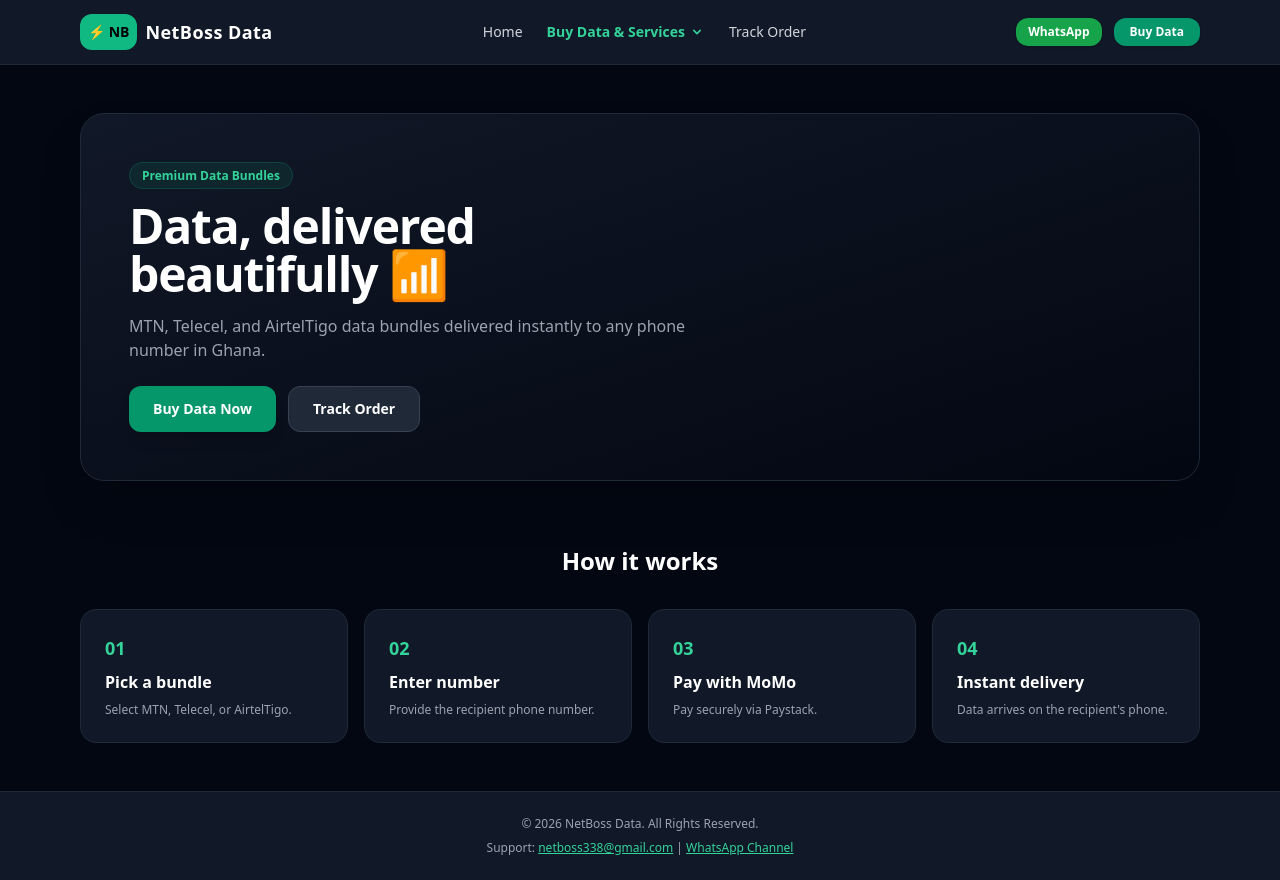
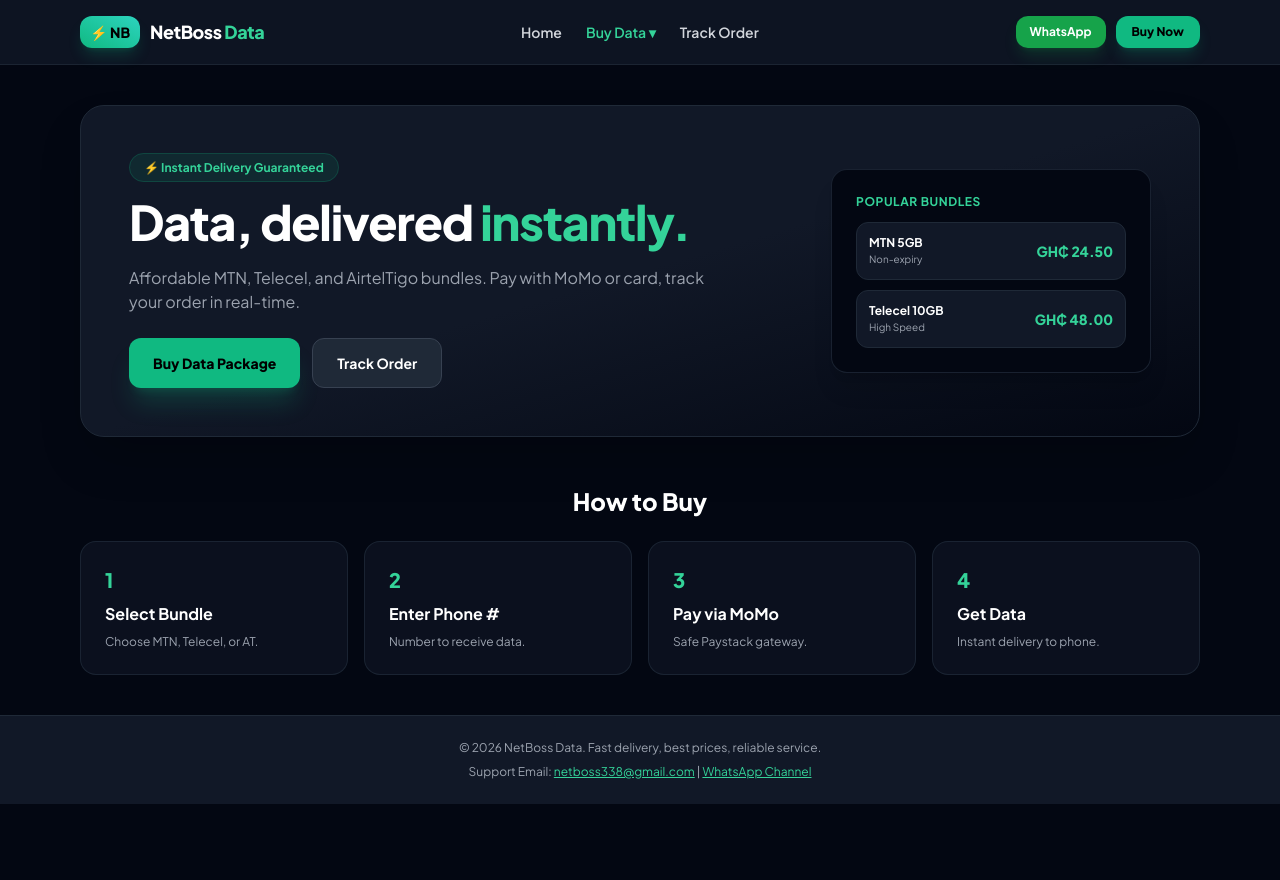
Before and after one commit to streetlegacy158-source/netboss, a Flask app: page / in a window 1280 px wide. After the commit the page ends 804 px from the top, so only its background shows below. Run offline with Flask 3, Linux system fonts and the light colour scheme; data that the repository does not hold is empty; some libraries are stand-ins or nearby versions.

Commit message:
Redesign store frontend to match professional storefront layout

```diff
--- a/templates/index.html
+++ b/templates/index.html
@@ -3,129 +3,151 @@
 <head>
     <meta charset="UTF-8">
     <meta name="viewport" content="width=device-width, initial-scale=1.0">
-    <title>NetBoss Data - Automated Bundles Store</title>
+    <title>NetBoss Data - Automated Bundles</title>
     <script src="https://cdn.tailwindcss.com"></script>
     <script src="https://js.paystack.co/v1/inline.js"></script>
+    <link href="https://fonts.googleapis.com/css2?family=Plus+Jakarta+Sans:wght@400;500;600;700;800&display=swap" rel="stylesheet">
+    <style>
+        body { font-family: 'Plus Jakarta Sans', sans-serif; }
+    </style>
 </head>
-<body class="bg-gray-950 text-gray-100 min-h-screen flex flex-col justify-between font-sans">
+<body class="bg-gray-950 text-gray-100 min-h-screen flex flex-col justify-between">
 
     <!-- Header / Navbar -->
-    <header class="bg-gray-900 border-b border-gray-800 sticky top-0 z-50">
+    <header class="bg-gray-900/80 backdrop-blur-lg border-b border-gray-800/80 sticky top-0 z-50">
         <div class="max-w-6xl mx-auto px-4 py-3.5 flex justify-between items-center">
-            <div class="flex items-center space-x-2 cursor-pointer" onclick="switchTab('home')">
-                <div class="bg-emerald-500 text-black font-black p-2 rounded-xl text-sm">⚡ NB</div>
-                <span class="font-bold text-lg tracking-wide text-white">NetBoss Data</span>
+            <div class="flex items-center space-x-2.5 cursor-pointer" onclick="switchTab('home')">
+                <div class="bg-gradient-to-tr from-emerald-500 to-teal-400 text-black font-black px-2.5 py-1.5 rounded-xl text-sm shadow-lg shadow-emerald-500/20">⚡ NB</div>
+                <span class="font-extrabold text-lg tracking-tight text-white">NetBoss <span class="text-emerald-400">Data</span></span>
             </div>
 
-            <nav class="hidden md:flex items-center space-x-6 text-sm font-medium">
-                <button onclick="switchTab('home')" class="text-gray-300 hover:text-white transition">Home</button>
+            <!-- Navigation -->
+            <nav class="hidden md:flex items-center space-x-6 text-sm font-semibold">
+                <button onclick="switchTab('home')" class="text-gray-300 hover:text-emerald-400 transition">Home</button>
 
-                <!-- BUY DATA DROPDOWN -->
+                <!-- Dropdown Menu for Networks -->
                 <div class="relative group">
-                    <button class="flex items-center space-x-1 text-emerald-400 hover:text-emerald-300 transition py-2 font-semibold">
-                        <span>Buy Data & Services</span>
-                        <svg class="w-4 h-4 fill-current" viewBox="0 0 20 20"><path d="M5.293 7.293a1 1 0 011.414 0L10 10.586l3.293-3.293a1 1 0 111.414 1.414l-4 4a1 1 0 01-1.414 0l-4-4a1 1 0 010-1.414z"/></svg>
+                    <button class="flex items-center space-x-1 text-emerald-400 hover:text-emerald-300 transition py-2">
+                        <span>Buy Data ▾</span>
                     </button>
-                    <div class="absolute left-0 mt-0 w-48 bg-gray-900 border border-gray-800 rounded-xl shadow-2xl py-2 hidden group-hover:block transition-all z-50">
+                    <div class="absolute left-0 mt-0 w-48 bg-gray-900 border border-gray-800 rounded-2xl shadow-2xl py-2 hidden group-hover:block transition-all z-50">
                         <button onclick="selectNetworkAndBuy('YELLO')" class="w-full text-left px-4 py-2 text-xs text-gray-300 hover:bg-gray-800 hover:text-emerald-400 flex items-center justify-between">
                             <span>MTN Ghana</span>
-                            <span class="bg-yellow-500/20 text-yellow-400 px-1.5 py-0.5 text-[10px] rounded">Yellow</span>
+                            <span class="bg-yellow-500/20 text-yellow-400 px-1.5 py-0.5 text-[10px] rounded font-bold">MTN</span>
                         </button>
                         <button onclick="selectNetworkAndBuy('TELECEL')" class="w-full text-left px-4 py-2 text-xs text-gray-300 hover:bg-gray-800 hover:text-red-400 flex items-center justify-between">
                             <span>Telecel Ghana</span>
-                            <span class="bg-red-500/20 text-red-400 px-1.5 py-0.5 text-[10px] rounded">Telecel</span>
+                            <span class="bg-red-500/20 text-red-400 px-1.5 py-0.5 text-[10px] rounded font-bold">Telecel</span>
                         </button>
                         <button onclick="selectNetworkAndBuy('AT_PREMIUM')" class="w-full text-left px-4 py-2 text-xs text-gray-300 hover:bg-gray-800 hover:text-blue-400 flex items-center justify-between">
-                            <span>AirtelTigo (AT)</span>
-                            <span class="bg-blue-500/20 text-blue-400 px-1.5 py-0.5 text-[10px] rounded">AT</span>
+                            <span>AirtelTigo</span>
+                            <span class="bg-blue-500/20 text-blue-400 px-1.5 py-0.5 text-[10px] rounded font-bold">AT</span>
                         </button>
                     </div>
                 </div>
 
-                <button onclick="switchTab('orders')" class="text-gray-300 hover:text-white transition">Track Order</button>
+                <button onclick="switchTab('orders')" class="text-gray-300 hover:text-emerald-400 transition">Track Order</button>
             </nav>
 
-            <div class="flex items-center space-x-3">
-                <a href="{{ store.whatsappChannel }}" target="_blank" class="bg-green-600 hover:bg-green-500 text-white px-3 py-1.5 rounded-xl text-xs font-semibold transition shadow">WhatsApp</a>
-                <button onclick="switchTab('buy')" class="bg-emerald-600 hover:bg-emerald-500 text-white px-4 py-1.5 rounded-xl text-xs font-bold transition shadow">Buy Data</button>
+            <div class="flex items-center space-x-2.5">
+                <a href="{{ store.whatsappChannel }}" target="_blank" class="bg-green-600 hover:bg-green-500 text-white px-3.5 py-2 rounded-xl text-xs font-bold transition shadow-lg shadow-green-600/20">WhatsApp</a>
+                <button onclick="switchTab('buy')" class="bg-emerald-500 hover:bg-emerald-400 text-black px-4 py-2 rounded-xl text-xs font-extrabold transition shadow-lg shadow-emerald-500/20">Buy Now</button>
             </div>
         </div>
     </header>
 
-    <!-- Main Content Container -->
+    <!-- Main Content Area -->
     <main class="flex-grow">
 
-        <!-- TAB 1: HOME -->
-        <section id="sec-home" class="tab-section max-w-6xl mx-auto px-4 py-12 space-y-16">
-            <div class="bg-gradient-to-br from-gray-900 to-gray-950 border border-gray-800 rounded-3xl p-8 md:p-12 shadow-2xl flex flex-col md:flex-row justify-between items-center gap-8">
-                <div class="space-y-4 max-w-xl">
-                    <span class="bg-emerald-500/10 text-emerald-400 border border-emerald-500/20 text-xs px-3 py-1 rounded-full font-semibold">Premium Data Bundles</span>
-                    <h1 class="text-4xl md:text-5xl font-black text-white tracking-tight">Data, delivered beautifully 📶</h1>
-                    <p class="text-gray-400 text-sm md:text-base leading-relaxed">MTN, Telecel, and AirtelTigo data bundles delivered instantly to any phone number in Ghana.</p>
-                    <div class="flex space-x-3 pt-2">
-                        <button onclick="switchTab('buy')" class="bg-emerald-600 hover:bg-emerald-500 text-white font-bold px-6 py-3 rounded-xl transition shadow-lg text-sm">Buy Data Now</button>
-                        <button onclick="switchTab('orders')" class="bg-gray-800 hover:bg-gray-700 text-white font-semibold px-6 py-3 rounded-xl transition border border-gray-700 text-sm">Track Order</button>
+        <!-- TAB 1: HOME PAGE -->
+        <section id="sec-home" class="tab-section max-w-6xl mx-auto px-4 py-10 space-y-12">
+
+            <!-- Hero Banner -->
+            <div class="bg-gradient-to-br from-gray-900 via-gray-900 to-gray-950 border border-gray-800 rounded-3xl p-8 md:p-12 shadow-2xl flex flex-col md:flex-row justify-between items-center gap-8">
+                <div class="space-y-5 max-w-xl">
+                    <span class="bg-emerald-500/10 text-emerald-400 border border-emerald-500/20 text-xs px-3.5 py-1.5 rounded-full font-bold">⚡ Instant Delivery Guaranteed</span>
+                    <h1 class="text-4xl md:text-5xl font-extrabold text-white tracking-tight leading-tight">Data, delivered <span class="text-emerald-400">instantly.</span></h1>
+                    <p class="text-gray-400 text-sm md:text-base leading-relaxed">Affordable MTN, Telecel, and AirtelTigo bundles. Pay with MoMo or card, track your order in real-time.</p>
+                    <div class="flex space-x-3 pt-1">
+                        <button onclick="switchTab('buy')" class="bg-emerald-500 hover:bg-emerald-400 text-black font-extrabold px-6 py-3.5 rounded-xl transition shadow-xl shadow-emerald-500/20 text-sm">Buy Data Package</button>
+                        <button onclick="switchTab('orders')" class="bg-gray-800 hover:bg-gray-700 text-white font-bold px-6 py-3.5 rounded-xl transition border border-gray-700 text-sm">Track Order</button>
+                    </div>
+                </div>
+
+                <!-- Featured Bundles Quick Display -->
+                <div class="bg-gray-950 border border-gray-800/80 p-6 rounded-2xl w-full md:w-80 shadow-xl space-y-3">
+                    <h3 class="font-bold text-xs text-emerald-400 uppercase tracking-wider">Popular Bundles</h3>
+                    <div class="space-y-2.5 text-xs">
+                        <div onclick="selectNetworkAndBuy('YELLO')" class="flex justify-between items-center bg-gray-900 hover:bg-gray-800 p-3 rounded-xl cursor-pointer transition border border-gray-800">
+                            <div><span class="font-bold text-white">MTN 5GB</span><p class="text-[10px] text-gray-400">Non-expiry</p></div>
+                            <span class="text-emerald-400 font-extrabold text-sm">GH₵ 24.50</span>
+                        </div>
+                        <div onclick="selectNetworkAndBuy('TELECEL')" class="flex justify-between items-center bg-gray-900 hover:bg-gray-800 p-3 rounded-xl cursor-pointer transition border border-gray-800">
+                            <div><span class="font-bold text-white">Telecel 10GB</span><p class="text-[10px] text-gray-400">High Speed</p></div>
+                            <span class="text-emerald-400 font-extrabold text-sm">GH₵ 48.00</span>
+                        </div>
                     </div>
                 </div>
             </div>
 
             <!-- How It Works -->
-            <div class="space-y-8">
-                <h2 class="text-2xl font-bold text-center text-white">How it works</h2>
+            <div class="space-y-6">
+                <h2 class="text-2xl font-extrabold text-center text-white">How to Buy</h2>
                 <div class="grid grid-cols-1 md:grid-cols-4 gap-4">
-                    <div class="bg-gray-900 border border-gray-800 p-6 rounded-2xl space-y-2"><span class="text-emerald-400 font-black text-lg">01</span><h3 class="font-bold text-white">Pick a bundle</h3><p class="text-xs text-gray-400">Select MTN, Telecel, or AirtelTigo.</p></div>
-                    <div class="bg-gray-900 border border-gray-800 p-6 rounded-2xl space-y-2"><span class="text-emerald-400 font-black text-lg">02</span><h3 class="font-bold text-white">Enter number</h3><p class="text-xs text-gray-400">Provide the recipient phone number.</p></div>
-                    <div class="bg-gray-900 border border-gray-800 p-6 rounded-2xl space-y-2"><span class="text-emerald-400 font-black text-lg">03</span><h3 class="font-bold text-white">Pay with MoMo</h3><p class="text-xs text-gray-400">Pay securely via Paystack.</p></div>
-                    <div class="bg-gray-900 border border-gray-800 p-6 rounded-2xl space-y-2"><span class="text-emerald-400 font-black text-lg">04</span><h3 class="font-bold text-white">Instant delivery</h3><p class="text-xs text-gray-400">Data arrives on the recipient's phone.</p></div>
+                    <div class="bg-gray-900/60 border border-gray-800/80 p-6 rounded-2xl space-y-2"><span class="text-emerald-400 font-black text-xl">1</span><h3 class="font-bold text-white">Select Bundle</h3><p class="text-xs text-gray-400">Choose MTN, Telecel, or AT.</p></div>
+                    <div class="bg-gray-900/60 border border-gray-800/80 p-6 rounded-2xl space-y-2"><span class="text-emerald-400 font-black text-xl">2</span><h3 class="font-bold text-white">Enter Phone #</h3><p class="text-xs text-gray-400">Number to receive data.</p></div>
+                    <div class="bg-gray-900/60 border border-gray-800/80 p-6 rounded-2xl space-y-2"><span class="text-emerald-400 font-black text-xl">3</span><h3 class="font-bold text-white">Pay via MoMo</h3><p class="text-xs text-gray-400">Safe Paystack gateway.</p></div>
+                    <div class="bg-gray-900/60 border border-gray-800/80 p-6 rounded-2xl space-y-2"><span class="text-emerald-400 font-black text-xl">4</span><h3 class="font-bold text-white">Get Data</h3><p class="text-xs text-gray-400">Instant delivery to phone.</p></div>
                 </div>
             </div>
+
         </section>
 
-        <!-- TAB 2: BUY DATA -->
-        <section id="sec-buy" class="tab-section hidden max-w-xl mx-auto px-4 py-12">
+        <!-- TAB 2: BUY DATA FORM -->
+        <section id="sec-buy" class="tab-section hidden max-w-lg mx-auto px-4 py-10">
             <div class="bg-gray-900 border border-gray-800 rounded-3xl p-8 shadow-2xl space-y-6">
                 <div>
-                    <h2 class="text-2xl font-black text-white">Purchase Data Bundle</h2>
-                    <p class="text-xs text-gray-400 mt-1">Select network provider and live bundle package.</p>
+                    <h2 class="text-2xl font-black text-white">Buy Data Bundle</h2>
+                    <p class="text-xs text-gray-400 mt-1">Select network, package capacity, and recipient number.</p>
                 </div>
                 <form id="paymentForm" class="space-y-4">
                     <div>
-                        <label class="block text-xs font-semibold uppercase tracking-wider text-gray-400 mb-1.5">Recipient Phone Number</label>
-                        <input type="text" id="phoneNumber" placeholder="e.g. 0241234567" required
-                               class="w-full bg-gray-950 border border-gray-800 rounded-xl p-3.5 text-white focus:ring-2 focus:ring-emerald-500 outline-none text-sm">
+                        <label class="block text-xs font-bold uppercase tracking-wider text-gray-400 mb-1.5">Recipient Phone Number</label>
+                        <input type="text" id="phoneNumber" placeholder="024XXXXXXX" required
+                               class="w-full bg-gray-950 border border-gray-800 rounded-xl p-3.5 text-white focus:ring-2 focus:ring-emerald-500 outline-none text-sm font-semibold">
                     </div>
                     <div>
-                        <label class="block text-xs font-semibold uppercase tracking-wider text-gray-400 mb-1.5">Network Provider</label>
-                        <select id="network" onchange="updateCapacities()" class="w-full bg-gray-950 border border-gray-800 rounded-xl p-3.5 text-white focus:ring-2 focus:ring-emerald-500 outline-none text-sm">
-                            <option value="YELLO">MTN (YELLO)</option>
-                            <option value="TELECEL">Telecel</option>
+                        <label class="block text-xs font-bold uppercase tracking-wider text-gray-400 mb-1.5">Network Provider</label>
+                        <select id="network" onchange="updateCapacities()" class="w-full bg-gray-950 border border-gray-800 rounded-xl p-3.5 text-white focus:ring-2 focus:ring-emerald-500 outline-none text-sm font-semibold">
+                            <option value="YELLO">MTN Ghana (YELLO)</option>
+                            <option value="TELECEL">Telecel Ghana</option>
                             <option value="AT_PREMIUM">AirtelTigo (AT)</option>
                         </select>
                     </div>
                     <div>
-                        <label class="block text-xs font-semibold uppercase tracking-wider text-gray-400 mb-1.5">Data Capacity & Price</label>
-                        <select id="capacity" class="w-full bg-gray-950 border border-gray-800 rounded-xl p-3.5 text-white focus:ring-2 focus:ring-emerald-500 outline-none text-sm">
-                            <option value="" disabled selected>Loading live catalog...</option>
+                        <label class="block text-xs font-bold uppercase tracking-wider text-gray-400 mb-1.5">Bundle Capacity & Price</label>
+                        <select id="capacity" class="w-full bg-gray-950 border border-gray-800 rounded-xl p-3.5 text-white focus:ring-2 focus:ring-emerald-500 outline-none text-sm font-semibold">
+                            <!-- Populated dynamically / with defaults -->
                         </select>
                     </div>
-                    <button type="submit" class="w-full bg-emerald-600 hover:bg-emerald-500 text-white font-bold py-4 rounded-xl transition shadow-lg text-sm tracking-wide mt-2">
-                        Pay & Deliver Instantly
+                    <button type="submit" class="w-full bg-emerald-500 hover:bg-emerald-400 text-black font-extrabold py-4 rounded-xl transition shadow-xl shadow-emerald-500/20 text-sm tracking-wide mt-2">
+                        Pay & Fulfill Order
                     </button>
                 </form>
             </div>
         </section>
 
         <!-- TAB 3: TRACK ORDER -->
-        <section id="sec-orders" class="tab-section hidden max-w-2xl mx-auto px-4 py-12">
+        <section id="sec-orders" class="tab-section hidden max-w-xl mx-auto px-4 py-10">
             <div class="bg-gray-900 border border-gray-800 rounded-3xl p-8 shadow-2xl space-y-6">
                 <div>
                     <h2 class="text-2xl font-black text-white">Track Order Delivery</h2>
-                    <p class="text-xs text-gray-400 mt-1">Enter your reference code to view delivery status.</p>
+                    <p class="text-xs text-gray-400 mt-1">Enter your order reference code to check delivery status.</p>
                 </div>
                 <div class="flex space-x-2">
-                    <input type="text" id="orderRef" placeholder="Enter Reference Code"
-                           class="w-full bg-gray-950 border border-gray-800 rounded-xl p-3.5 text-sm text-white focus:ring-2 focus:ring-emerald-500 outline-none">
-                    <button onclick="checkOrderStatus()" class="bg-emerald-600 hover:bg-emerald-500 px-6 py-3.5 rounded-xl text-sm font-bold transition shadow whitespace-nowrap">Track</button>
+                    <input type="text" id="orderRef" placeholder="e.g. API-LX5GZ..."
+                           class="w-full bg-gray-950 border border-gray-800 rounded-xl p-3.5 text-sm text-white focus:ring-2 focus:ring-emerald-500 outline-none font-mono">
+                    <button onclick="checkOrderStatus()" class="bg-emerald-500 hover:bg-emerald-400 text-black px-6 py-3.5 rounded-xl text-sm font-extrabold transition shadow">Track</button>
                 </div>
                 <div id="orderResult" class="text-xs bg-gray-950 p-4 rounded-2xl border border-gray-800 text-gray-300 font-mono hidden whitespace-pre-wrap"></div>
             </div>
@@ -135,11 +157,26 @@
 
     <!-- Footer -->
     <footer class="bg-gray-900 border-t border-gray-800 text-center py-6 text-xs text-gray-400 space-y-2">
-        <p>&copy; 2026 NetBoss Data. All Rights Reserved.</p>
-        <p>Support: <a href="mailto:{{ store.email }}" class="text-emerald-400 underline">{{ store.email }}</a> | <a href="{{ store.whatsappChannel }}" target="_blank" class="text-emerald-400 underline">WhatsApp Channel</a></p>
+        <p>&copy; 2026 NetBoss Data. Fast delivery, best prices, reliable service.</p>
+        <p>Support Email: <a href="mailto:{{ store.email }}" class="text-emerald-400 underline">{{ store.email }}</a> | <a href="{{ store.whatsappChannel }}" target="_blank" class="text-emerald-400 underline">WhatsApp Channel</a></p>
     </footer>
 
     <script>
+        // Guaranteed Fallback Bundles
+        const fallbackCatalog = [
+            { network: "YELLO", capacity: "1", price: 5.00 },
+            { network: "YELLO", capacity: "2", price: 10.00 },
+            { network: "YELLO", capacity: "5", price: 24.50 },
+            { network: "YELLO", capacity: "10", price: 48.00 },
+            { network: "TELECEL", capacity: "1", price: 4.80 },
+            { network: "TELECEL", capacity: "2", price: 9.50 },
+            { network: "TELECEL", capacity: "5", price: 23.00 },
+            { network: "TELECEL", capacity: "10", price: 45.00 },
+            { network: "AT_PREMIUM", capacity: "1", price: 4.50 },
+            { network: "AT_PREMIUM", capacity: "5", price: 22.00 },
+            { network: "AT_PREMIUM", capacity: "10", price: 43.00 }
+        ];
+
         let liveProducts = [];
 
         function switchTab(tabId) {
@@ -148,9 +185,9 @@
             window.scrollTo({ top: 0, behavior: 'smooth' });
         }
 
-        function selectNetworkAndBuy(networkCode) {
+        function selectNetworkAndBuy(netCode) {
             switchTab('buy');
-            document.getElementById('network').value = networkCode;
+            document.getElementById('network').value = netCode;
             updateCapacities();
         }
 
@@ -158,13 +195,15 @@
             try {
                 const res = await fetch('/api/products');
                 const data = await res.json();
-                if (data.status === 'success' && data.data) {
+                if (data.status === 'success' && data.data && data.data.length > 0) {
                     liveProducts = data.data;
-                    updateCapacities();
+                } else {
+                    liveProducts = fallbackCatalog;
                 }
             } catch (err) {
-                console.error("Catalog fetch failed:", err);
+                liveProducts = fallbackCatalog;
             }
+            updateCapacities();
         }
 
         function updateCapacities() {
@@ -172,9 +211,11 @@
             const capacitySelect = document.getElementById('capacity');
             capacitySelect.innerHTML = '';
 
-            const filtered = liveProducts.filter(p => p.network === network);
+            const listToUse = (liveProducts && liveProducts.length > 0) ? liveProducts : fallbackCatalog;
+            const filtered = listToUse.filter(p => p.network === network);
+
             if (filtered.length === 0) {
-                capacitySelect.innerHTML = '<option value="" disabled>No packages available for this network</option>';
+                capacitySelect.innerHTML = '<option value="" disabled>No packages available</option>';
                 return;
             }
 
@@ -182,7 +223,7 @@
                 const opt = document.createElement('option');
                 opt.value = p.capacity;
                 opt.setAttribute('data-price', p.price);
-                opt.textContent = `${p.capacity} GB - GH₵ ${p.price.toFixed(2)}`;
+                opt.textContent = `${p.capacity} GB — GH₵ ${parseFloat(p.price).toFixed(2)}`;
                 capacitySelect.appendChild(opt);
             });
         }
@@ -235,9 +276,9 @@
                             });
                             const fulfillData = await fulfillRes.json();
                             if (fulfillData.status === 'success') {
-                                alert("Data bundle order successfully delivered!");
+                                alert("Data bundle order placed successfully!");
                             } else {
-                                alert("Order error: " + (fulfillData.message || "Check status in Track Order tab"));
+                                alert("Order submitted: " + (fulfillData.message || "Checking status..."));
                             }
                         },
                         onClose: function() {
@@ -246,7 +287,7 @@
                     });
                     handler.openIzu();
                 } else {
-                    alert("Initialization error: " + (initData.message || "Unable to process payment"));
+                    alert("Initialization error: " + (initData.message || "Unable to start payment"));
                 }
             } catch (err) {
                 alert("Network error: " + err.message);
```
